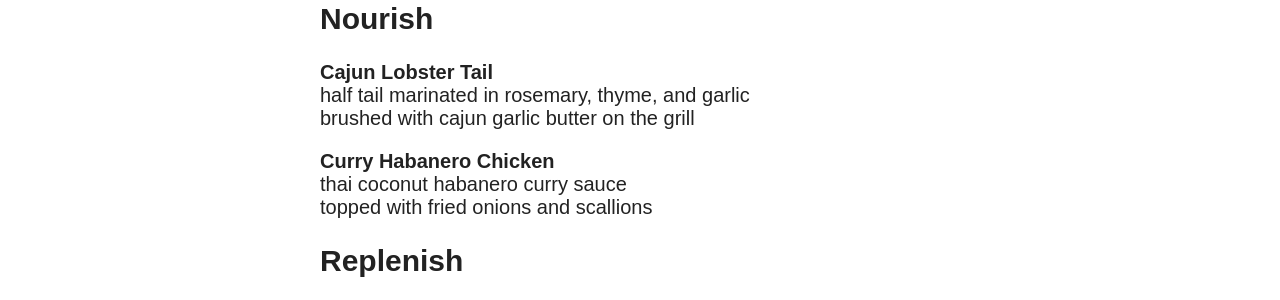
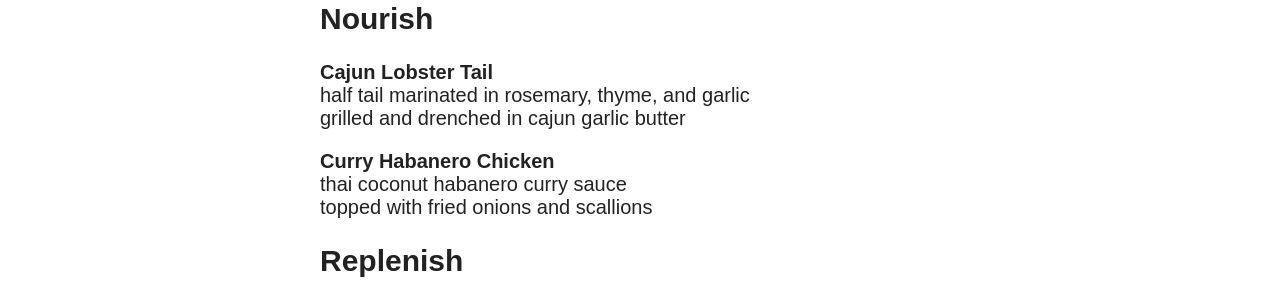
Before and after one commit to orionscookery/orionscookery.github.io, a Jekyll site: the page built from oc-nightmarket-2015.md, in a window 1280 px wide. Shown: the part 590-890 px from the top of the page. Built offline with Jekyll 4.4.1, drawn with Linux system fonts in a browser that asks for light colours; nearby versions of some CDN libraries.

Commit message:
update menu

```diff
--- a/oc-nightmarket-2015.md
+++ b/oc-nightmarket-2015.md
@@ -8,7 +8,7 @@ modified: 2015-04-21
 # Nourish
 __Cajun Lobster Tail__
 half tail marinated in rosemary, thyme, and garlic
-brushed with cajun garlic butter on the grill
+grilled and drenched in cajun garlic butter
 
 __Curry Habanero Chicken__
 thai coconut habanero curry sauce
```
